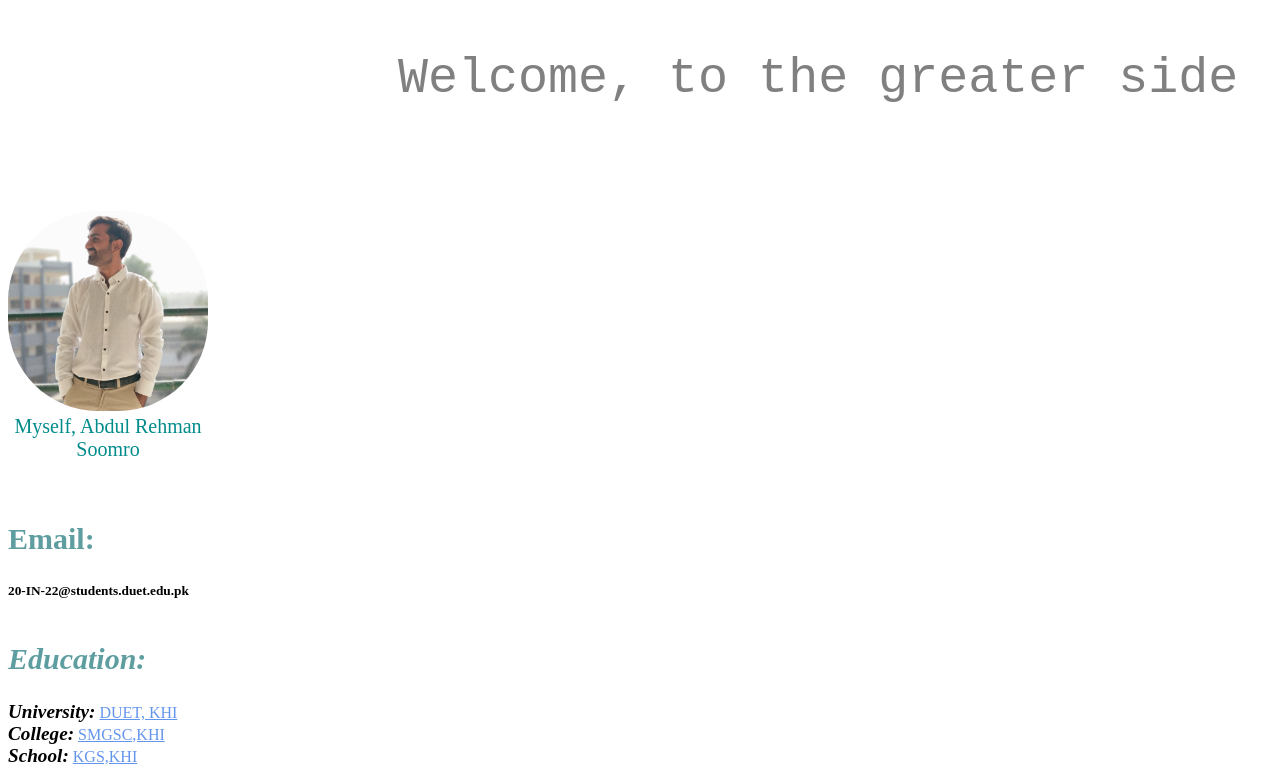
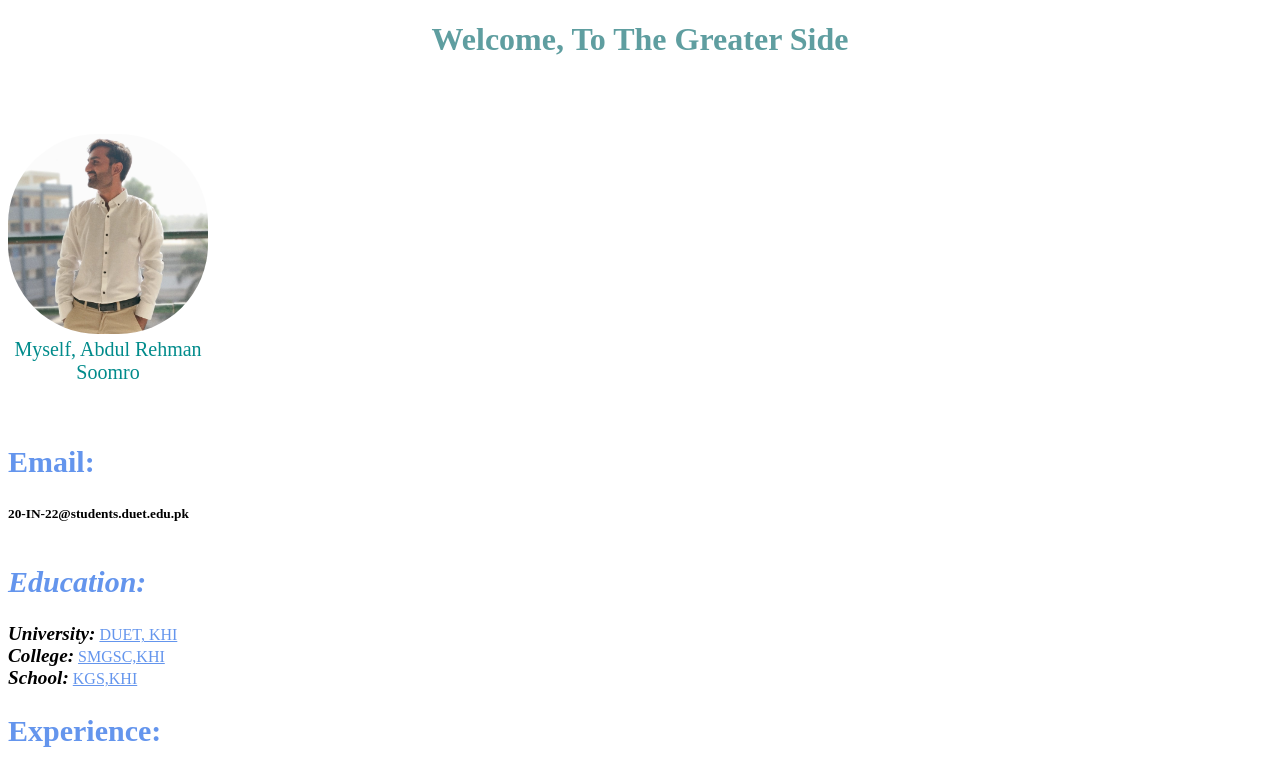
Before and after one commit to abdulrehman-ab-code/Coursera-test, a plain HTML site: page index.html in a window 1280 px wide. Shown: the top 770 px of the page. Drawn offline with Linux system fonts and the light colour scheme.

Commit message:
initial commit

```diff
--- a/index.html
+++ b/index.html
@@ -32,15 +32,14 @@
                 font-style: italic;
                 text-align: center;
             }
-            .black {
+            h1{
                 color: cadetblue;
-                font-size: 30px;
-                width: 20px;
                 font: italic;
                 text-align: center;
+                text-transform: capitalize;
             }
-            h2 {
-                color: brown;
+            .black {
+                color:cornflowerblue;
                 font-size: 30px;
                 width: 20px;
                 font: italic;
@@ -57,7 +56,7 @@
                 font-size: medium;
             }
         </style>
-<pre class="blue">             Welcome, to the greater side</pre>
+<h1>Welcome, to the greater side</h1>
 <br><br>
     </header>
     <br>
```
